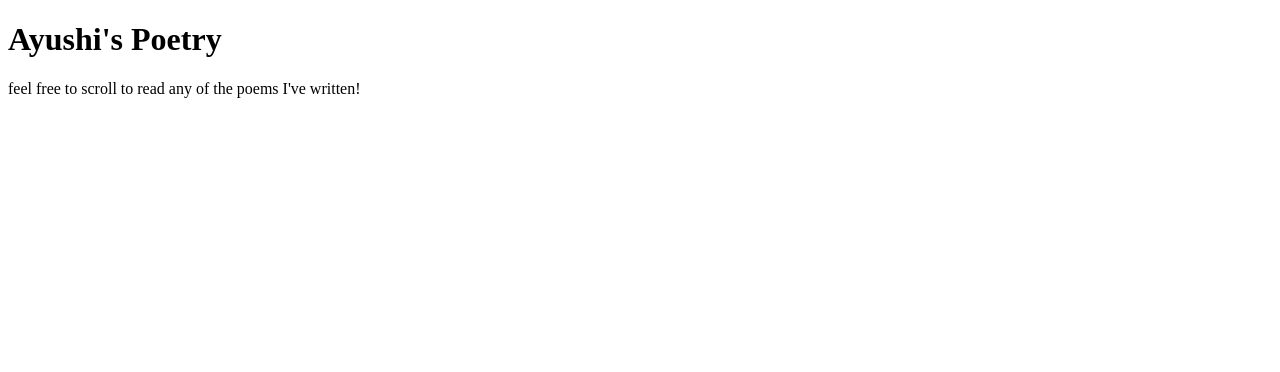
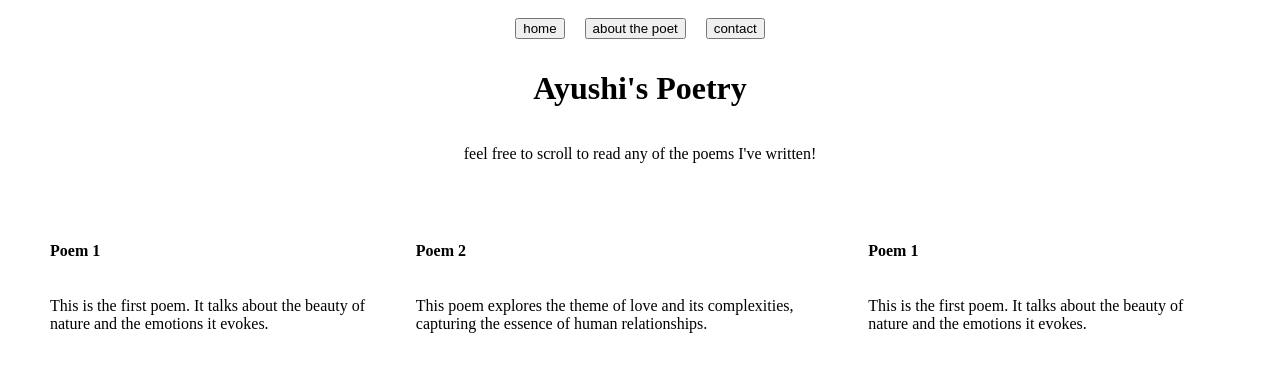
Before and after one commit to ayushi-the-troll/ayushi-poetry-website, a plain HTML site: page index.html in a window 1280 px wide. Drawn offline with Linux system fonts and the light colour scheme.

Commit message:
added basic html + css structure

```diff
--- a/index.html
+++ b/index.html
@@ -7,26 +7,50 @@
     <link rel="icon" href=""/>
 </head>
 <body>
-    <nav></nav>
+    <nav>
+        <button>home</button>
+        <button>about the poet</button>
+        <button>contact</button>
+    </nav>
     <h1>Ayushi's Poetry</h1>
     <p>feel free to scroll to read any of the poems I've written!</p>
 
-    <div class="column1">
+    <div class="poem-section">
 
-    </div>
+        <div class="column">
+
+            <div class="poem">
+                <h4>Poem 1</h4>
+                <p>This is the first poem. It talks about the beauty of nature and the emotions it evokes.</p>
+            </div>
 
 
-    <div class="column2">
-
-    </div>
+        </div>
 
 
-    <div class="column3">
+        <div class="column">
 
-    </div>
+            <div class="poem">
+                <h4>Poem 2</h4>
+                <p>This poem explores the theme of love and its complexities, capturing the essence of human relationships.</p>
+            </div>
+
+        </div>
 
 
-    <div class="column4">
+        <div class="column">
+
+            <div class="poem">
+                <h4>Poem 1</h4>
+                <p>This is the first poem. It talks about the beauty of nature and the emotions it evokes.</p>
+            </div>
+
+        </div>
+
+
+        <div class="column">
+
+        </div>
 
     </div>
 </body>
--- a/styles.css
+++ b/styles.css
@@ -0,0 +1,36 @@
+nav {
+    display: flex;
+    justify-content: center;
+    gap: 20px;
+    padding: 10px;
+}
+
+body {
+    display: flex;
+    flex-direction: column;
+    align-items: center;
+}
+
+.poem-section {
+    display: flex;
+    flex-direction: row;
+    justify-content: center;
+    align-items: center;
+    margin: 20px;
+    padding: 10px;
+}
+
+.column {
+    display: flex;
+    flex-direction: column;
+    align-items: center;
+    margin: 10px;
+}
+
+.poem {
+    display: flex;
+    flex-direction: column;
+    justify-content: left;
+    align-items: left;
+    padding: 2px;
+}
```
